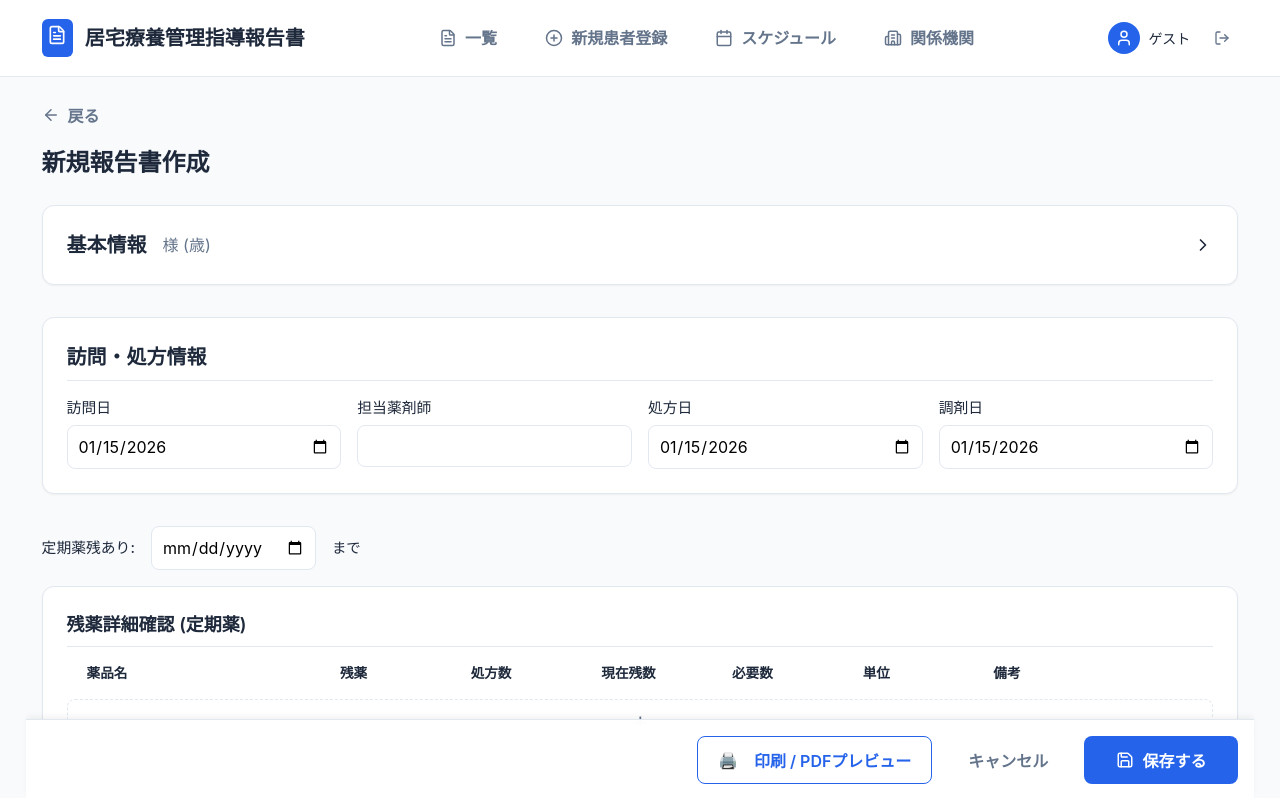
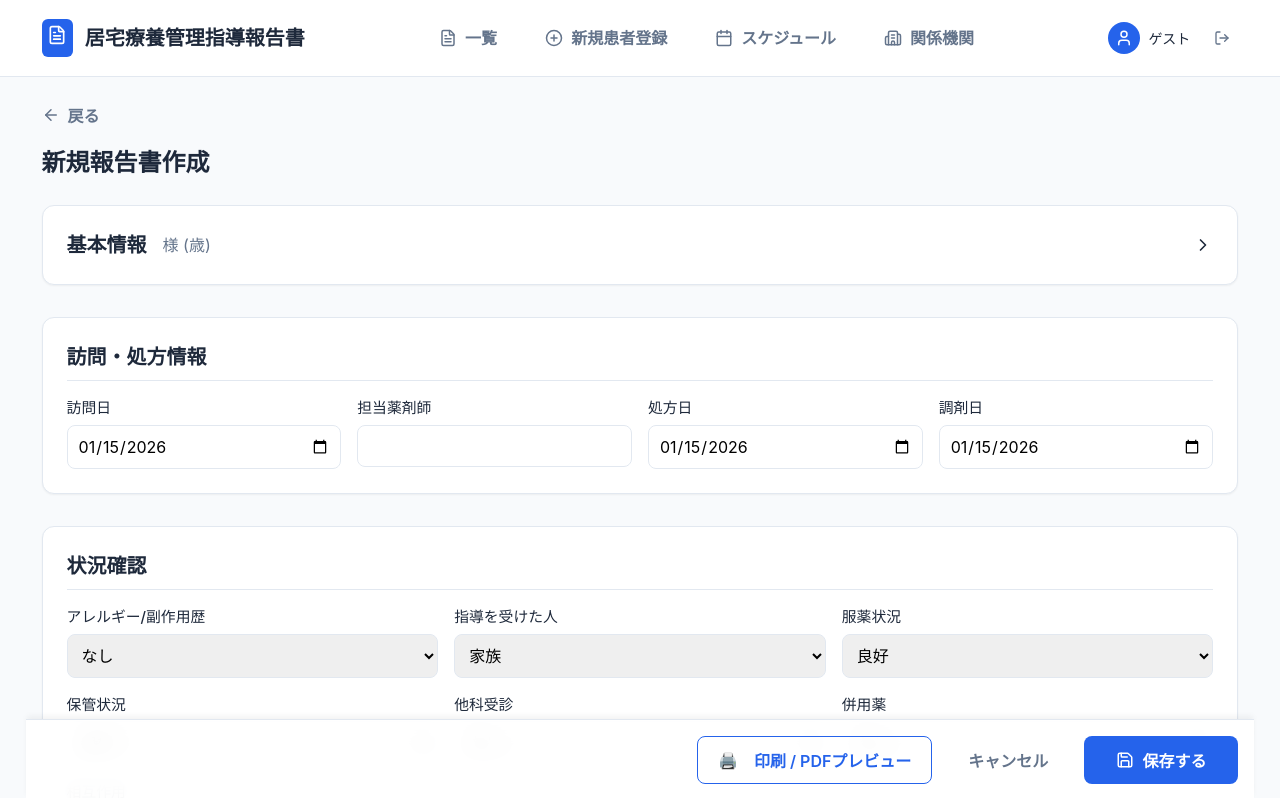
Before and after one commit to emayu323/pharmacy-inventory-report, a React (Vite) app: page /reports/new in a window 1280 px wide. Shown: the top 798 px of the page. Built offline with nearby package versions, Linux system fonts and the light colour scheme.

Commit message:
Add detailed report fields (allergy, guidance, medication status)

```diff
--- a/src/components/ReportPrint.tsx
+++ b/src/components/ReportPrint.tsx
@@ -59,6 +59,48 @@ export const ReportPrint = React.forwardRef<HTMLDivElement, Props>(({ report },
             <div className="print-item">
               <span className="print-label">訪問日</span>
               <span className="print-value">{report.visit_date.replace(/-/g, '/')}</span>
+            </div>
+          </div>
+        </div>
+
+        {/* 状況確認 (New Section 2025-01-21) */}
+        <div className="print-section">
+          {/* <h3 className="section-title">状況確認</h3> */}
+          {/* Using a grid-like layout for density */}
+          <div className="print-row">
+            <div className="print-item">
+              <span className="print-label">指導対象</span>
+              <span className="print-value">{report.guidance_recipient}</span>
+            </div>
+            <div className="print-item" style={{ marginLeft: '1rem' }}>
+              <span className="print-label">服薬状況</span>
+              <span className="print-value">{report.medication_status}</span>
+            </div>
+            <div className="print-item" style={{ marginLeft: '1rem' }}>
+              <span className="print-label">保管状況</span>
+              <span className="print-value">{report.storage_status}</span>
+            </div>
+          </div>
+          <div className="print-row">
+            <div className="print-item">
+              <span className="print-label">他科受診</span>
+              <span className="print-value">{report.other_dept_consultation}</span>
+            </div>
+            <div className="print-item" style={{ marginLeft: '1rem' }}>
+              <span className="print-label">併用薬</span>
+              <span className="print-value">{report.concomitant_medications}</span>
+            </div>
+          </div>
+          <div className="print-row">
+            <div className="print-item">
+              <span className="print-label" style={{ minWidth: '90px' }}>アレルギー等</span>
+              <span className="print-value">{report.allergy_history}</span>
+            </div>
+          </div>
+          <div className="print-row">
+            <div className="print-item">
+              <span className="print-label">相互作用</span>
+              <span className="print-value">{report.interaction_status}</span>
             </div>
           </div>
         </div>
--- a/src/pages/ReportEdit.tsx
+++ b/src/pages/ReportEdit.tsx
@@ -27,8 +27,76 @@ const EMPTY_REPORT: Omit<Report, 'id' | 'created_at' | 'updated_at'> = {
     next_visit_date: '',
     medications_check_list: [],
     medications_check_list_prn: [],
-    regular_medication_supply_until: ''
+    regular_medication_supply_until: '',
+
+    // Default Values for New Fields
+    allergy_history: 'なし',
+    guidance_recipient: '家族',
+    medication_status: '良好',
+    storage_status: '良好',
+    other_dept_consultation: 'なし',
+    concomitant_medications: 'なし',
+    interaction_status: '併用薬/飲食物による相互作用なし',
 }
+
+const SelectWithCustom = ({ label, name, value, options, onChange }: {
+    label: string,
+    name: string,
+    value: string,
+    options: string[],
+    onChange: (e: React.ChangeEvent<any>) => void
+}) => {
+    const isCustom = !options.includes(value || '');
+    // If empty string, treat as "preset" if "preset" has empty? No, "preset" usually has "None".
+    // If value is empty, it might be initial state.
+    // If options has "None", and value is "None", isCustom=false.
+    // If value is "", and "" not in options, isCustom=true (but visually might be awkward).
+    // However, our defaults are "None" etc. so it should be fine.
+
+    // UI Logic:
+    // If isCustom is true, Select shows "custom". Input shows value.
+    // If isCustom is false, Select shows value. Input hidden.
+
+    const selectValue = isCustom ? 'custom' : value;
+
+    const handleSelectChange = (e: React.ChangeEvent<HTMLSelectElement>) => {
+        const val = e.target.value;
+        if (val === 'custom') {
+            onChange({ target: { name, value: '' } } as any);
+        } else {
+            onChange({ target: { name, value: val } } as any);
+        }
+    };
+
+    return (
+        <div>
+            <label className="label">{label}</label>
+            <div style={{ display: 'flex', gap: '0.5rem', flexWrap: 'wrap' }}>
+                <select
+                    className="input"
+                    value={selectValue}
+                    onChange={handleSelectChange}
+                    style={{ flex: isCustom ? '0 0 auto' : '1', width: isCustom ? 'auto' : '100%', minWidth: '120px' }}
+                >
+                    {options.map(opt => <option key={opt} value={opt}>{opt}</option>)}
+                    <option value="custom">自由記載</option>
+                </select>
+                {isCustom && (
+                    <input
+                        type="text"
+                        name={name}
+                        className="input"
+                        value={value || ''}
+                        onChange={onChange}
+                        placeholder="自由に入力してください"
+                        style={{ flex: 1, minWidth: '200px' }}
+                        autoFocus
+                    />
+                )}
+            </div>
+        </div>
+    );
+};
 
 export default function ReportEdit() {
     const { id } = useParams()
@@ -87,6 +155,7 @@ export default function ReportEdit() {
             // Reset Dates to Today
             const today = new Date().toISOString().split('T')[0]
             setFormData({
+                ...EMPTY_REPORT,
                 ...rest,
                 visit_date: today,
                 prescription_date: today,
@@ -287,6 +356,69 @@ export default function ReportEdit() {
                     </div>
                 </section>
 
+                {/* 状況確認 (New Section) */}
+                <section className="card" style={{ padding: '1.5rem' }}>
+                    <h3 style={{ fontSize: '1.25rem', fontWeight: 600, marginBottom: '1rem', borderBottom: '1px solid var(--color-border)', paddingBottom: '0.5rem' }}>
+                        状況確認
+                    </h3>
+                    <div className="responsive-grid" style={{ display: 'grid', gridTemplateColumns: 'repeat(auto-fit, minmax(300px, 1fr))', gap: '1rem' }}>
+                        <SelectWithCustom
+                            label="アレルギー/副作用歴"
+                            name="allergy_history"
+                            value={formData.allergy_history || ''}
+                            options={['なし']}
+                            onChange={handleChange}
+                        />
+                        <SelectWithCustom
+                            label="指導を受けた人"
+                            name="guidance_recipient"
+                            value={formData.guidance_recipient || ''}
+                            options={['家族', '本人']}
+                            onChange={handleChange}
+                        />
+                        <SelectWithCustom
+                            label="服薬状況"
+                            name="medication_status"
+                            value={formData.medication_status || ''}
+                            options={['良好', '問題なし', '不良']}
+                            onChange={handleChange}
+                        />
+                        <SelectWithCustom
+                            label="保管状況"
+                            name="storage_status"
+                            value={formData.storage_status || ''}
+                            options={['良好', '本人管理', '家族管理', '看護師管理', '介護者管理']}
+                            onChange={handleChange}
+                        />
+
+                        <SelectWithCustom
+                            label="他科受診"
+                            name="other_dept_consultation"
+                            value={formData.other_dept_consultation || ''}
+                            options={['なし']}
+                            onChange={handleChange}
+                        />
+
+                        <SelectWithCustom
+                            label="併用薬"
+                            name="concomitant_medications"
+                            value={formData.concomitant_medications || ''}
+                            options={['なし']}
+                            onChange={handleChange}
+                        />
+
+                        <div style={{ gridColumn: '1 / -1' }}>
+                            <SelectWithCustom
+                                label="相互作用"
+                                name="interaction_status"
+                                value={formData.interaction_status || ''}
+                                options={['併用薬/飲食物による相互作用なし']}
+                                onChange={handleChange}
+                            />
+                        </div>
+                    </div>
+                </section>
+
                 {/* 薬剤管理状況 */}
                 <div style={{ display: 'flex', alignItems: 'center', gap: '1rem', marginBottom: '-1rem' }}>
                     <label className="label" style={{ marginBottom: 0 }}>定期薬残あり:</label>
```
Also changed, not shown: src/types.ts (+10 -0 lines), 1 other file (tests, documents, lock files or other folders).
